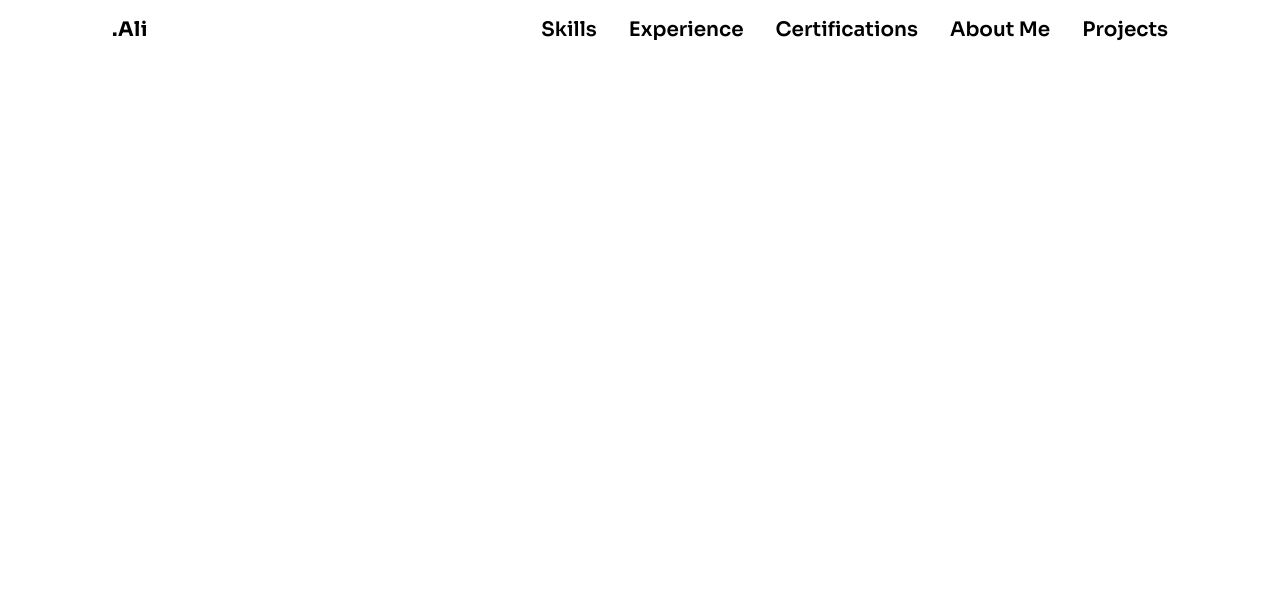
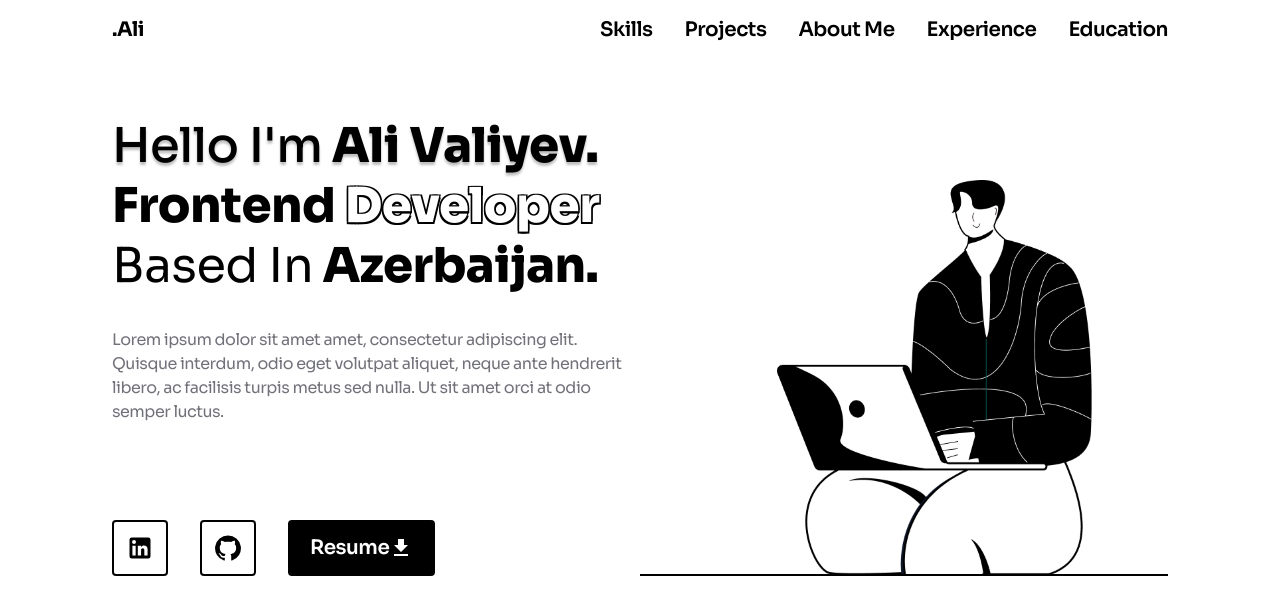
Before and after one commit to ali-valiyev-dev/personal_portfolio, a React (Vite) app: page / in a window 1280 px wide. Shown: the top 614 px of the page. Built offline with nearby package versions, Linux system fonts and the light colour scheme.

Commit message:
feat: add Hero, SocialIcon and Heading components

```diff
--- a/src/App.jsx
+++ b/src/App.jsx
@@ -1,4 +1,4 @@
-import { Navbar } from "./components";
+import { Hero, Navbar } from "./components";
 
 function App() {
   return (
@@ -6,7 +6,9 @@ function App() {
       <header>
         <Navbar />
       </header>
-      <main></main>
+      <main>
+        <Hero />
+      </main>
       <footer></footer>
     </>
   );
--- /dev/null
+++ b/src/components/Heading.jsx
@@ -0,0 +1,18 @@
+import PropTypes from "prop-types";
+
+const Heading = ({ text }) => {
+  return (
+    <h1 className="text-3xl leading-10 xl:text-5xl xl:leading-[60px] text-primary-black font-extrabold">
+      <span className="font-medium drop-shadow-heading">{text[0]}</span>{" "}
+      <span className="drop-shadow-heading">{text[1]}</span> {text[2]}{" "}
+      <span className="text-white text-shadow-outline">{text[3]}</span>{" "}
+      <span className="font-normal">{text[4]}</span> {text[5]}
+    </h1>
+  );
+};
+
+Heading.propTypes = {
+  text: PropTypes.array.isRequired,
+};
+
+export default Heading;
--- /dev/null
+++ b/src/components/Hero.jsx
@@ -0,0 +1,60 @@
+import GitHubIcon from "@mui/icons-material/GitHub";
+import LinkedInIcon from "@mui/icons-material/LinkedIn";
+import DownloadIcon from "@mui/icons-material/Download";
+import SocialIcon from "./SocialIcon.jsx";
+import Heading from "./Heading"; // Adjust the import path as necessary
+
+const Hero = () => {
+  return (
+    <section>
+      <div className=" mx-auto max-w-screen-2xl xl:items-end px-4 md:px-14 xl:px-28 py-10 xl:py-14 flex flex-col-reverse gap-12 lg:gap-20 xl:gap-0  lg:flex-row">
+        <div className=" lg:w-1/2 ">
+          <Heading
+            text={[
+              `Hello I'm`,
+              "Ali Valiyev.",
+              "Frontend",
+              "Developer",
+              "Based In",
+              "Azerbaijan.",
+            ]}
+          />
+
+          <p className="mt-8 text-zinc-500 text-base">
+            Lorem ipsum dolor sit amet amet, consectetur adipiscing elit.
+            Quisque interdum, odio eget volutpat aliquet, neque ante hendrerit
+            libero, ac facilisis turpis metus sed nulla. Ut sit amet orci at
+            odio semper luctus.
+          </p>
+
+          <div className="mt-8 xl:mt-24 flex gap-6 xl:gap-8">
+            <SocialIcon
+              href="#"
+              IconComponent={LinkedInIcon}
+              alt="LinkedIn"
+            />
+            <SocialIcon
+              href="#"
+              IconComponent={GitHubIcon}
+              alt="GitHub"
+            />
+            <a
+              href="#"
+              className="flex items-center px-5 xl:py-3 rounded bg-primary-black text-primary-white hover:bg-primary-white hover:text-primary-black transition-all duration-300 border-2 border-primary-black ease-in-out font-semibold text-xl leading-none">
+              Resume <DownloadIcon />
+            </a>
+          </div>
+        </div>
+
+        <div className="lg:w-1/2 flex justify-center">
+          <img
+            src="/src/assets/hero.png"
+            alt="Hero"
+          />
+        </div>
+      </div>
+    </section>
+  );
+};
+
+export default Hero;
--- a/src/components/Logo.jsx
+++ b/src/components/Logo.jsx
@@ -3,7 +3,7 @@ import PropTypes from "prop-types";
 const Logo = ({ color = "text-primary-black" }) => {
   return (
     <span
-      className={`font-bold leading-6 text-xl -tracking-tight hover:text-zinc-500 transition-all duration-300 ${color}`}>
+      className={`font-bold leading-6 text-xl hover:text-zinc-500 transition-all duration-300 ${color}`}>
       .Ali
     </span>
   );
--- a/src/components/Navbar.jsx
+++ b/src/components/Navbar.jsx
@@ -5,10 +5,10 @@ import Logo from "./Logo";
 
 const navLinks = [
   { href: "#skills", label: "Skills" },
+  { href: "#projects", label: "Projects" },
+  { href: "#about", label: "About Me" },
   { href: "#experience", label: "Experience" },
-  { href: "#certifications", label: "Certifications" },
-  { href: "#about", label: "About Me" },
-  { href: "#projects", label: "Projects" },
+  { href: "#education", label: "Education" },
 ];
 
 const Navbar = () => {
@@ -28,7 +28,7 @@ const Navbar = () => {
 
   return (
     <nav>
-      <div className="mx-auto max-w-screen-2xl flex items-center justify-between px-4 lg:px-28 my-4">
+      <div className="mx-auto max-w-screen-2xl flex items-center justify-between px-4 md:px-14 xl:px-28 py-4">
         {/* logo */}
         <div>
           <Logo />
@@ -65,7 +65,7 @@ const Navbar = () => {
             className={`bg-primary-white absolute inset-0 w-full overflow-hidden transition-max-height duration-500 ease-in-out z-50 ${
               isOpen ? "max-h-screen border-b border-primary-black" : "max-h-0"
             }`}>
-            <div className="flex justify-between my-4 px-4">
+            <div className="flex justify-between my-4 px-4 md:px-14">
               <div className="flex items-center">
                 <Logo />
               </div>
@@ -78,7 +78,7 @@ const Navbar = () => {
               </button>
             </div>
 
-            <ul className="flex flex-col items-center justify-center my-10 text-xl font-normal text-primary-black">
+            <ul className="flex flex-col items-center justify-center my-10 text-xl text-primary-black">
               {navLinks.map(link => (
                 <li
                   key={link.href}
--- /dev/null
+++ b/src/components/SocialIcon.jsx
@@ -0,0 +1,29 @@
+import PropTypes from "prop-types";
+
+const SocialIcon = ({ href, IconComponent, alt }) => (
+  <a
+    href={href}
+    aria-label={alt}>
+    <IconComponent
+      sx={{
+        backgroundColor: "white",
+        color: "black",
+        fontSize: { xs: "48px", lg: "56px" },
+        padding: { xs: "8px", lg: "12px" },
+        borderRadius: "4px",
+        border: "2px solid black",
+        transition:
+          "background-color 0.3s ease, color 0.3s ease, border-color 0.3s ease",
+        "&:hover": { backgroundColor: "black", color: "white" },
+      }}
+    />
+  </a>
+);
+
+SocialIcon.propTypes = {
+  href: PropTypes.string.isRequired,
+  IconComponent: PropTypes.elementType.isRequired,
+  alt: PropTypes.string.isRequired,
+};
+
+export default SocialIcon;
--- a/src/components/index.js
+++ b/src/components/index.js
@@ -1,4 +1,6 @@
 import Navbar from "./Navbar";
 import Logo from "./Logo";
+import Hero from "./Hero";
+import SocialIcon from "./SocialIcon";
 
-export { Navbar, Logo };
+export { Navbar, Logo, Hero, SocialIcon };
--- a/src/index.css
+++ b/src/index.css
@@ -1,3 +1,5 @@
+@import url("https://fonts.googleapis.com/css2?family=Josefin+Sans:wght@700&display=swap");
+
 @tailwind base;
 @tailwind components;
 @tailwind utilities;
@@ -6,6 +8,11 @@ body {
   @apply font-sora;
 }
 
+::selection {
+  @apply bg-primary-black
+  text-primary-white;
+}
+
 .borders {
   border: 1px solid rebeccapurple;
 }
--- a/tailwind.config.js
+++ b/tailwind.config.js
@@ -23,7 +23,38 @@ export default {
       fontFamily: {
         sora: ["Sora", "sans-serif"],
       },
+      textShadow: {
+        outline:
+          "1.5px 1.5px 0 #000, -1.5px -1.5px 0 #000, 1.5px -1.5px 0 #000, -1.5px 1.5px 0 #000",
+      },
+      dropShadow: {
+        heading: "0px 3px 1px rgba(0, 0, 0, 0.25)",
+      },
+      letterSpacing: {
+        "negative-2": "-0.5px",
+      },
     },
   },
-  plugins: [],
+  plugins: [
+    function ({ addUtilities, theme, e }) {
+      const textShadows = theme("textShadow");
+      const textShadowUtilities = Object.keys(textShadows).map(key => {
+        return {
+          [`.${e(`text-shadow-${key}`)}`]: {
+            textShadow: textShadows[key],
+          },
+        };
+      });
+
+      addUtilities(textShadowUtilities, ["responsive", "hover"]);
+    },
+
+    function ({ addBase, theme }) {
+      addBase({
+        body: {
+          "letter-spacing": theme("letterSpacing.negative-2"),
+        },
+      });
+    },
+  ],
 };
```
Also changed, not shown: src/assets/hero.png (added).
